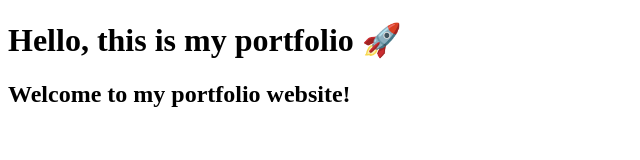
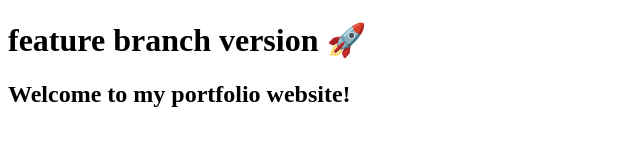
Before and after one commit to Mitu0601/portfolio, a plain HTML site: page index.html in a window 1280 px wide. Shown: the whole page, without its empty margins (0-640 px from the left). Drawn offline with Linux system fonts and the light colour scheme.

Commit message:
changed heading in feature

```diff
--- a/index.html
+++ b/index.html
@@ -4,7 +4,7 @@
     <title>My Portfolio</title>
 </head>
 <body>
-    <h1>Hello, this is my portfolio 🚀</h1>
+    <h1>feature branch version 🚀</h1>
     <h2>Welcome to my portfolio website!</h2>
 </body>
 </html>
```
